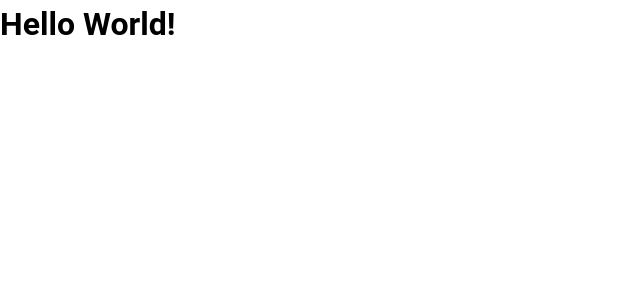
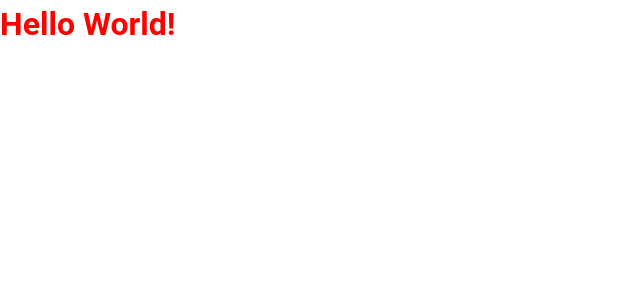
Before and after one commit to Marccelo125/front-library, a Nuxt app: page / in a window 1280 px wide. Shown: the top 300 px of the page, without its empty margins (0-640 px from the left). Built offline with nearby package versions, Linux system fonts and the light colour scheme.

Commit message:
add-sass-variables

```diff
--- /dev/null
+++ b/assets/styles/variables.scss
@@ -0,0 +1 @@
+$test-color: red;
--- a/nuxt.config.ts
+++ b/nuxt.config.ts
@@ -8,8 +8,4 @@ export default defineNuxtConfig({
       apiUrl: "url",
     },
   },
-  vuetify: {
-    vuetifyOptions: {
-    }
-  }
 });
--- a/package.json
+++ b/package.json
@@ -11,6 +11,7 @@
   },
   "dependencies": {
     "nuxt": "^3.12.4",
+    "sass": "^1.77.8",
     "vue": "latest",
     "vuetify-nuxt-module": "^0.16.1"
   },
--- a/pages/index.vue
+++ b/pages/index.vue
@@ -1,3 +1,11 @@
+<style lang="scss">
+  @import '/assets/styles/variables.scss';
+
+  .h1test {
+    color: $test-color;
+  }
+</style>
+
 <template>
-  <h1>Hello World!</h1>
+  <h1 class="h1test">Hello World!</h1>
 </template>
```
Also changed, not shown: 1 other file (tests, documents, lock files or other folders).
